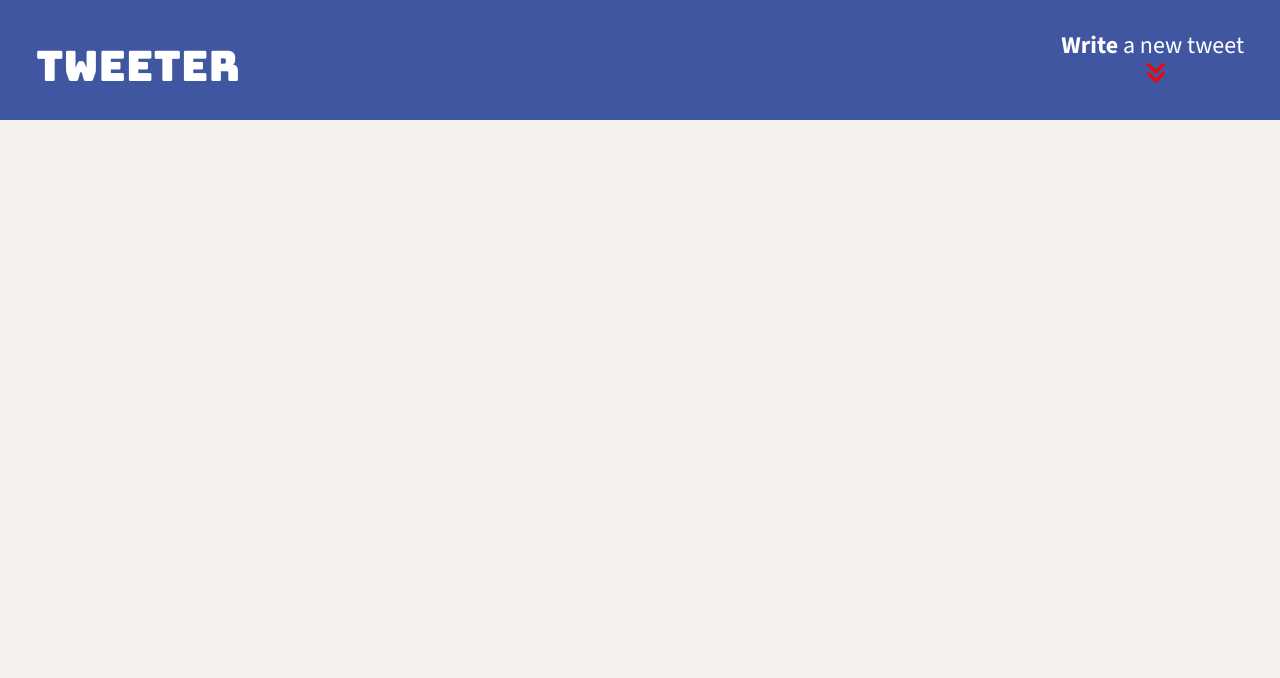
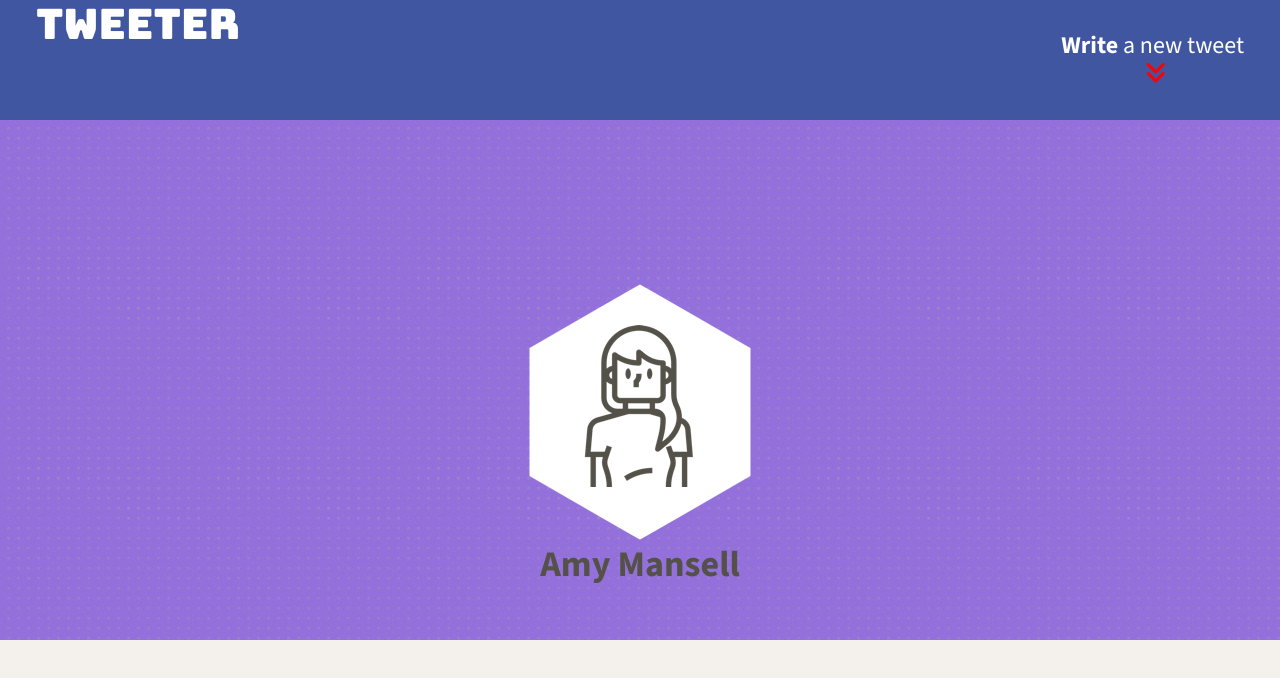
Before and after one commit to Rusgyn/tweeter, a website: page public/index.html in a window 1280 px wide. Drawn offline with nearby package versions, Linux system fonts and the light colour scheme.

Commit message:
Add header element. Avatar and user name of a user

```diff
--- a/public/index.html
+++ b/public/index.html
@@ -15,9 +15,8 @@
 
     <!-- App CSS -->
     <link rel="stylesheet" href="/styles/layout.css" type="text/css" />
-
-    <!-- App CSS styles -->
     <link rel="stylesheet" href="/styles/nav.css" type="text/css" />
+    <link rel="stylesheet" href="/styles/header.css" type="text/css" />
 
     <!-- External JS -->
     <script src="https://ajax.googleapis.com/ajax/libs/jquery/3.4.1/jquery.min.js"></script>
@@ -30,14 +29,25 @@
 
   <body>
     <!-- Top nav bar (fixed) -->
-    <nav >
-      <span class="logo" style="padding-top: 1em">tweeter</span>
+    <nav>
+      <span class="logo" style="font-family: Bungee, sans-serif">tweeter</span>
       <div class="write-new-tweet">
         <p><b>Write </b> a new tweet<br>
         <i class="tab fa-solid fa-angles-down"></i></p>
       </div>
+    </nav>
+    <!-- Avatar and user's full name -->
+    <header id="profile-header">
 
-    </nav>
+      <div class="profile-user-image">
+          <img src="/images/profile-hex.png">
+      </div>
+      <br>
+      <div class="profile-user-name">
+          <h2><b>Amy</b> Mansell</h2>
+      </div>
+
+    </header>
 
     <!-- Page-specific (main) content here -->
     <main class="container"></main>
```
